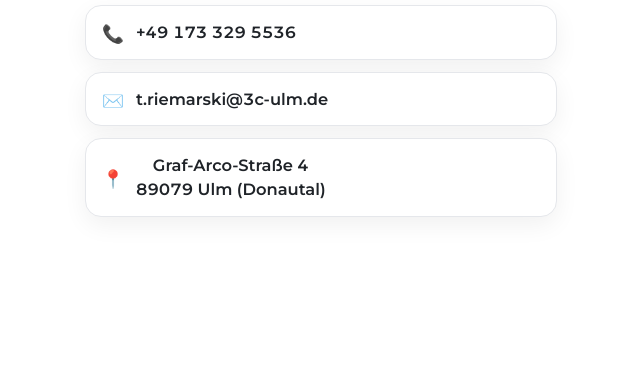
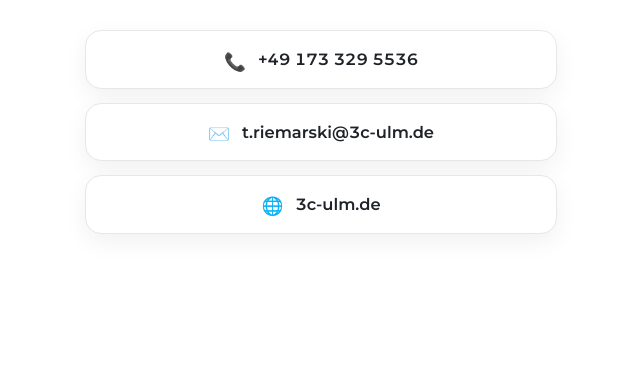
Before and after one commit to 3C-Web/thomasriemarski, a plain HTML site: page index.html in a window 1280 px wide. Shown: the part 416-800 px from the top of the page, without its empty margins (319-959 px from the left). Drawn offline with Linux system fonts and the light colour scheme.

Commit message:
Update index.html

```diff
--- a/index.html
+++ b/index.html
@@ -12,10 +12,9 @@
       font-display: swap;
     }
 
-    :root{
+    :root {
       --bg:#ffffff;
       --fg:#1f2328;
-      --muted:#6b7280;
       --btn:#ffffff;
       --btn-border:#e5e7eb;
       --btn-hover:#f8fafc;
@@ -26,7 +25,7 @@
 
     *{box-sizing:border-box}
 
-    body{
+    body {
       margin:0;
       min-height:100vh;
       display:flex;
@@ -37,24 +36,24 @@
       font-family:"Montserrat", system-ui, -apple-system, "Segoe UI", Roboto, Arial, sans-serif;
       font-weight:400;
       line-height:1.5;
-      -webkit-font-smoothing: antialiased;
-      -moz-osx-font-smoothing: grayscale;
+      -webkit-font-smoothing:antialiased;
+      -moz-osx-font-smoothing:grayscale;
     }
 
-    .card{
+    .card {
       width:min(92vw,520px);
       padding:24px;
       text-align:center;
     }
 
-    .logo{
+    .logo {
       width:250px;
       height:auto;
       margin:0 auto 50px;
       display:block;
     }
 
-    h1{
+    h1 {
       margin:-25px 0 0;
       font-size:1.9rem;
       font-weight:700;
@@ -62,31 +61,25 @@
       letter-spacing:.2px;
     }
 
-    .role{
-      margin:-6px 0 0;
+    .role {
+      margin:-6px 0 50px; /* same spacing as logo → name */
       font-size:1.05rem;
       font-weight:500;
       color:#374151;
     }
 
-    .subrole{
-      margin:10px 0 18px;
-      font-size:0.95rem;
-      font-weight:500;
-      color:#4b5563;
+    .grid {
+      display:grid;
+      gap:14px;
+      margin-top:0;
     }
 
-    .grid{
-      display:grid;
-      gap:12px;
-      margin-top:8px;
-    }
-
-    .btn{
+    .btn {
       display:flex;
       align-items:center;
+      justify-content:center;
       gap:12px;
-      padding:14px 16px;
+      padding:16px 18px;
       border-radius:var(--radius);
       background:var(--btn);
       border:1px solid var(--btn-border);
@@ -97,16 +90,16 @@
       font-weight:500;
     }
 
-    .btn:hover{
+    .btn:hover {
       background:var(--btn-hover);
       border-color:#dfe3e8;
     }
 
-    .btn:active{
+    .btn:active {
       transform:translateY(1px);
     }
 
-    .ico{
+    .ico {
       width:22px;
       height:22px;
       display:grid;
@@ -114,7 +107,7 @@
       font-size:1.1rem;
     }
 
-    .txt{
+    .txt {
       font-size:1.02rem;
       font-weight:600;
       font-variant-numeric:tabular-nums;
@@ -139,10 +132,10 @@
         <span class="ico">✉️</span>
         <span class="txt">t.riemarski@3c-ulm.de</span>
       </a>
-      <!-- Address -->
-      <a class="btn" href="https://maps.google.com/?q=Graf-Arco-Straße+4,+89079+Ulm+(Donautal)" target="_blank" rel="noopener">
-        <span class="ico">📍</span>
-        <span class="txt">Graf-Arco-Straße 4<br>89079 Ulm (Donautal)</span>
+      <!-- Website -->
+      <a class="btn" href="https://3c-ulm.de/" target="_blank" rel="noopener">
+        <span class="ico">🌐</span>
+        <span class="txt">3c-ulm.de</span>
       </a>
     </div>
   </main>
```
